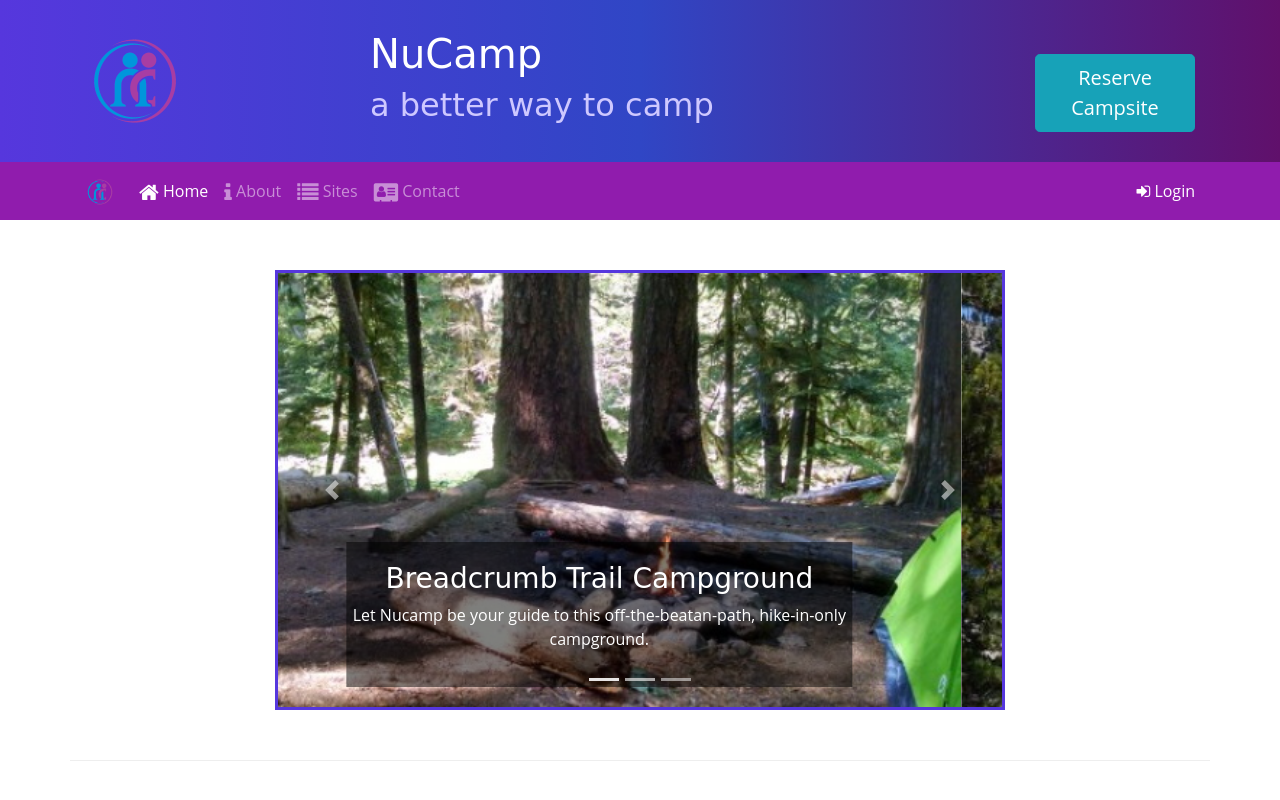
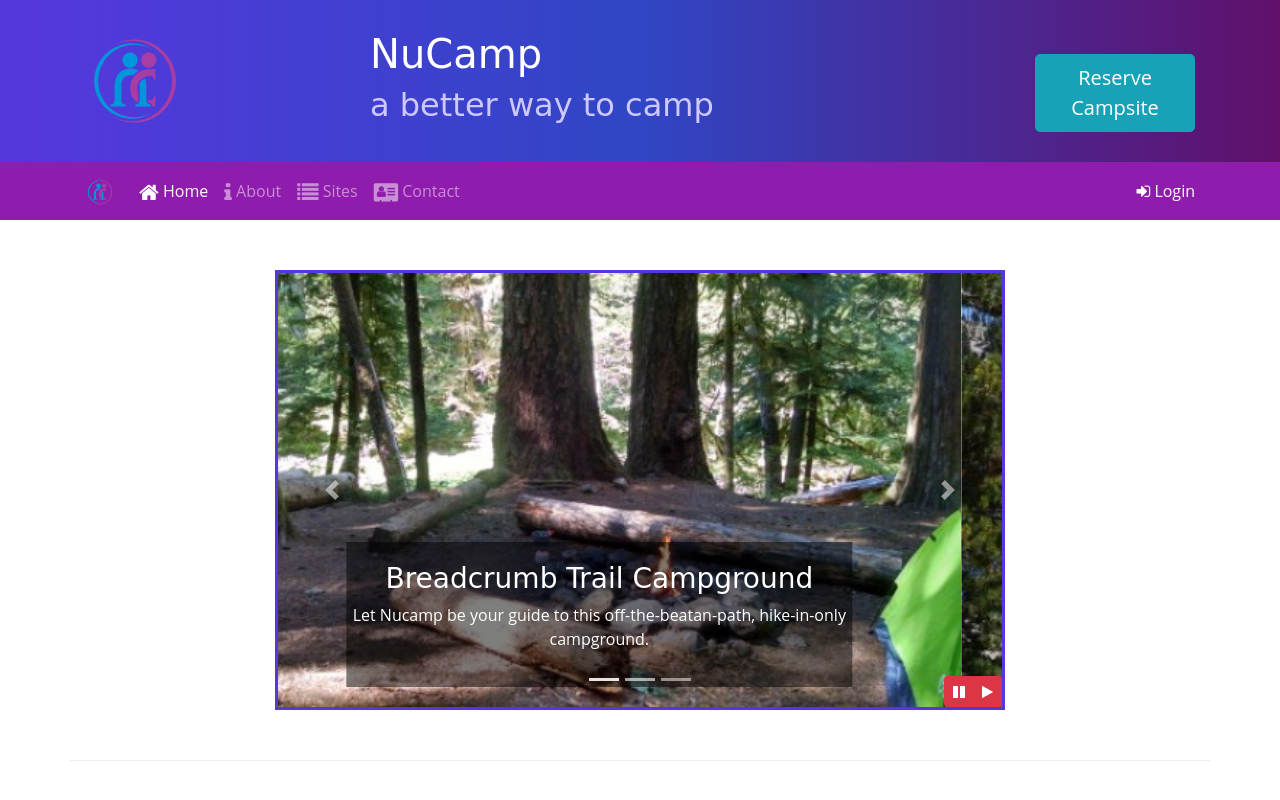
Before and after one commit to sharon-f-lewis/Nucampsite, a website: page index.html in a window 1280 px wide. Shown: the top 800 px of the page. Drawn offline with nearby package versions, Linux system fonts and the light colour scheme.

Commit message:
Bootstrap and jQuery Part 1

```diff
--- a/css/styles.css
+++ b/css/styles.css
@@ -48,3 +48,10 @@ a, a:hover {
 .carousel {
   border: solid #5637dd;
 }
+
+#carouselButton {
+  position: absolute;
+  right: 0;
+  bottom: 0;
+  z-index: 100;
+}
--- a/index.html
+++ b/index.html
@@ -19,6 +19,7 @@
   </head>
 
   <body>
+    <!-- Header -->
     <header class="jumbotron jumbotron-fluid">
       <div class="container">
         <div class="row">
@@ -37,6 +38,7 @@
       </div> <!-- end container-->
     </header>
 
+    <!-- Modal for Reserve a Campsite -->
     <div id="reserveModal" class="modal fade" role="dialog">
       <div class="modal-dialog modal-lg" role="document">
         <div class="modal-content">
@@ -69,7 +71,7 @@
                 </div> <!-- end row -->
                 <div class="form-group row">
                   <label for="campsiteType" class="col-sm-6 col-form-label">Campsite Type</label>
-                  <div class="col-2 btn-group btn-group-toggle data-toggle="buttons">
+                  <div class="col-2 btn-group btn-group-toggle data-toggle=" buttons">
                     <div class="btn-group btn-group-toggle" data-toggle="buttons">
                       <label class="btn btn-success active">
                         <input type="radio" name="siteType" id="siteTent" value="tent" autocomplete="off" checked> Tent
@@ -78,7 +80,8 @@
                         <input type="radio" name="siteType" id="siteRV" valute="RV" autocomplete="off"> RV
                       </label>
                     </div>
-                  </div> <!--- end col -->
+                  </div>
+                  <!--- end col -->
                 </div> <!-- end row -->
                 <div class="form-group row">
                   <div class="col-md-10">
@@ -93,6 +96,7 @@
       </div> <!-- end modal-dialog -->
     </div> <!-- end modal-->
 
+    <!-- Navbar -->
     <nav class="navbar navbar-expand-sm navbar-dark sticky-top">
       <div class="container">
         <a class="navbar-brand" href="#"><img src="img/logo.png" height="30" width="30" /></a>
@@ -117,6 +121,7 @@
       </div> <!-- end container -->
     </nav>
 
+    <!-- Modal for login -->
     <div id="loginModal" class="modal fade" role="dialog">
       <div class="modal-dialog" role="document">
         <div class="modal-content">
@@ -155,7 +160,10 @@
       </div> <!-- end modal-dialog -->
     </div> <!-- end modal-->
 
+    <!-- Main Container -->
     <div class="container">
+
+      <!-- Main page Row 1 -->
       <div class="row row-content">
         <div class="col-md-8 mx-auto">
           <div id="homeCarousel" class="carousel slide" data-ride="carousel">
@@ -198,9 +206,19 @@
               <span class="carousel-control-next-icon"></span>
               <span class="sr-only">Next</span>
             </a>
+            <div class="btn-group" id="carouselButton">
+              <button class="btn btn-danger btn-sm" id="carouselPause">
+                <i class="fa fa-pause"></i>
+              </button>
+              <button class="btn btn-danger btn-sm" id="carouselPlay">
+                <i class="fa fa-play"></i>
+              </button>
+            </div> <!-- end button-group -->
           </div> <!-- end carousel -->
         </div> <!-- end col -->
       </div> <!-- end row -->
+
+      <!-- Main page Row 2-->
       <div class="row row-content align-items-center">
         <div class="col-sm-4 order-sm-last col-md-3">
           <h2 class="text-sm-right">Discover & Review</h2>
@@ -217,6 +235,7 @@
         </div> <!-- end col -->
       </div> <!-- end row -->
 
+      <!-- Main page Row 3 -->
       <div class="row row-content align-items-center">
         <div class="col-sm-4 col-md-3">
           <h2>Featured Campsites</h2>
@@ -234,6 +253,7 @@
         </div> <!-- end col -->
       </div> <!-- end row -->
 
+      <!-- Main page Row 4 -->
       <div class="row row-content align-items-center">
         <div class="col-sm-4 order-sm-last col-md-3">
           <h2 class="text-sm-right">Our Community Partners</h2>
@@ -252,6 +272,7 @@
       </div> <!-- end row -->
     </div> <!-- end container-->
 
+    <!-- Footer -->
     <footer class="site-footer">
       <div class="container">
         <div class="row">
@@ -288,6 +309,17 @@
     <script src="node_modules/popper.js/dist/umd/popper.min.js"></script>
     <script src="node_modules/bootstrap/dist/js/bootstrap.min.js"></script>
 
+    <script>
+      $(function () {
+        $(".carousel").carousel( { interval: 2000, pause: "false" } );
+        $("#carouselPause").click(function () {
+          $(".carousel").carousel("pause");
+        });
+        $("#carouselPlay").click(function() {
+          $(".carousel").carousel("cycle");
+        });
+      });
+    </script>
   </body>
 
 </html>
```
